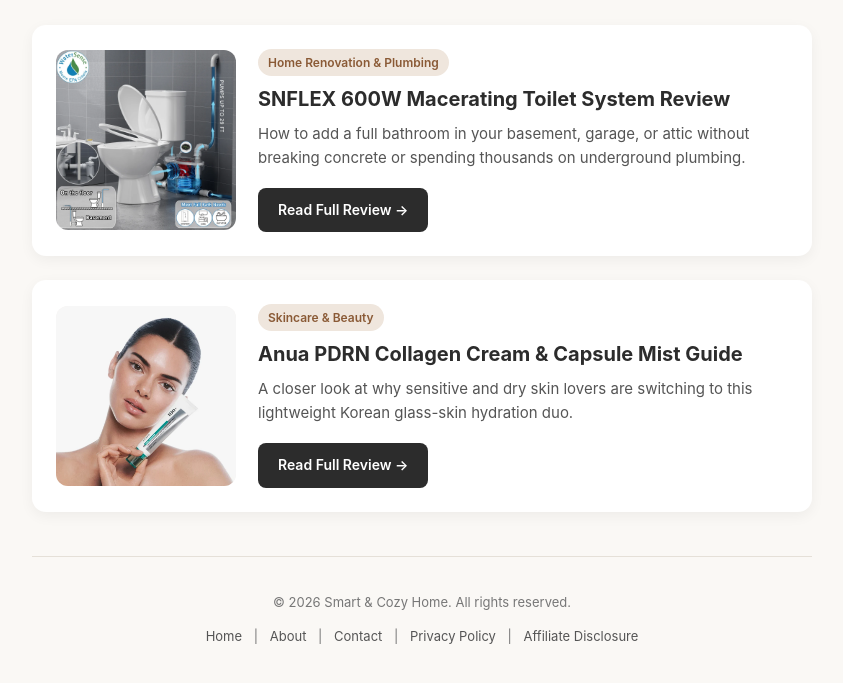
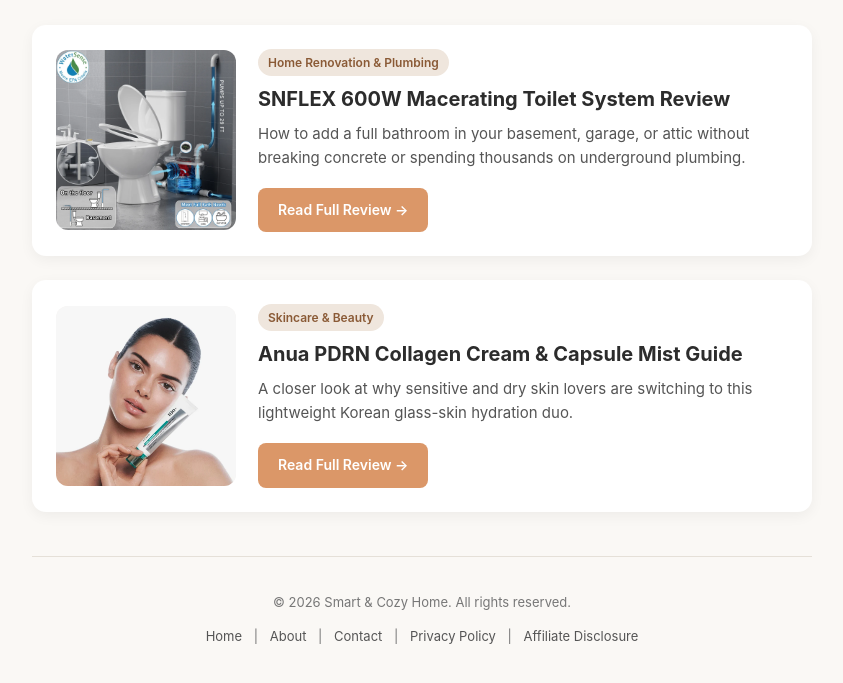
Before and after one commit to smartcozyhome/smartcozyhome.github.io, a plain HTML site: page index.html in a window 1280 px wide. Shown: the part 759-1442 px from the top of the page, without its empty margins (218-1061 px from the left). Drawn offline with Linux system fonts and the light colour scheme.

Commit message:
Change button colors in index.html

```diff
--- a/index.html
+++ b/index.html
@@ -97,7 +97,7 @@
     }
     .btn {
       display: inline-block;
-      background-color: #2c2c2c;
+      background-color: #db9768;
       color: #ffffff;
       text-decoration: none;
       padding: 11px 20px;
@@ -106,7 +106,7 @@
       font-size: 14px;
     }
     .btn:hover {
-      background-color: #4a4a4a;
+      background-color: #c27b4c;
     }
     .ad-slot {
       margin: 24px 0;
```
